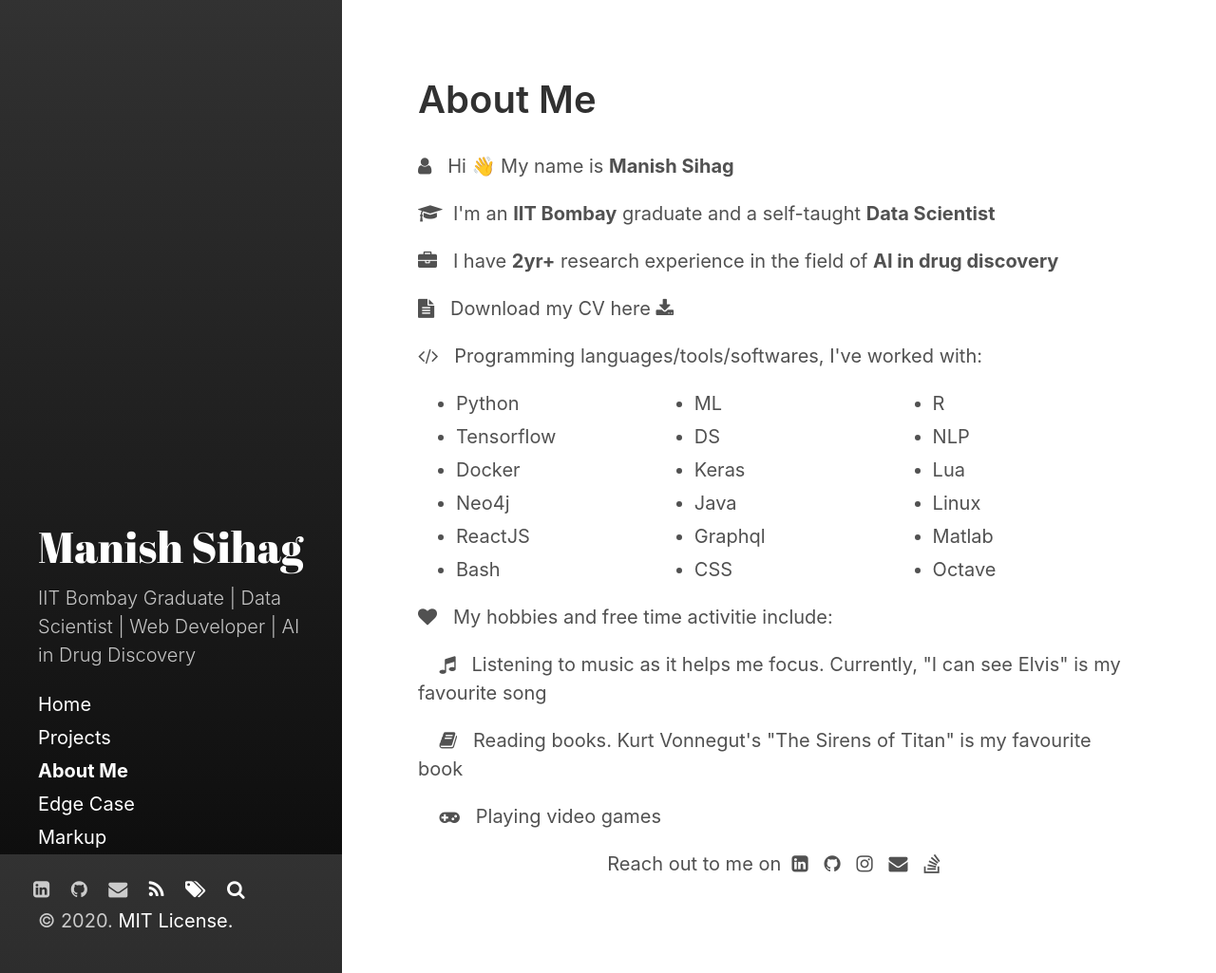
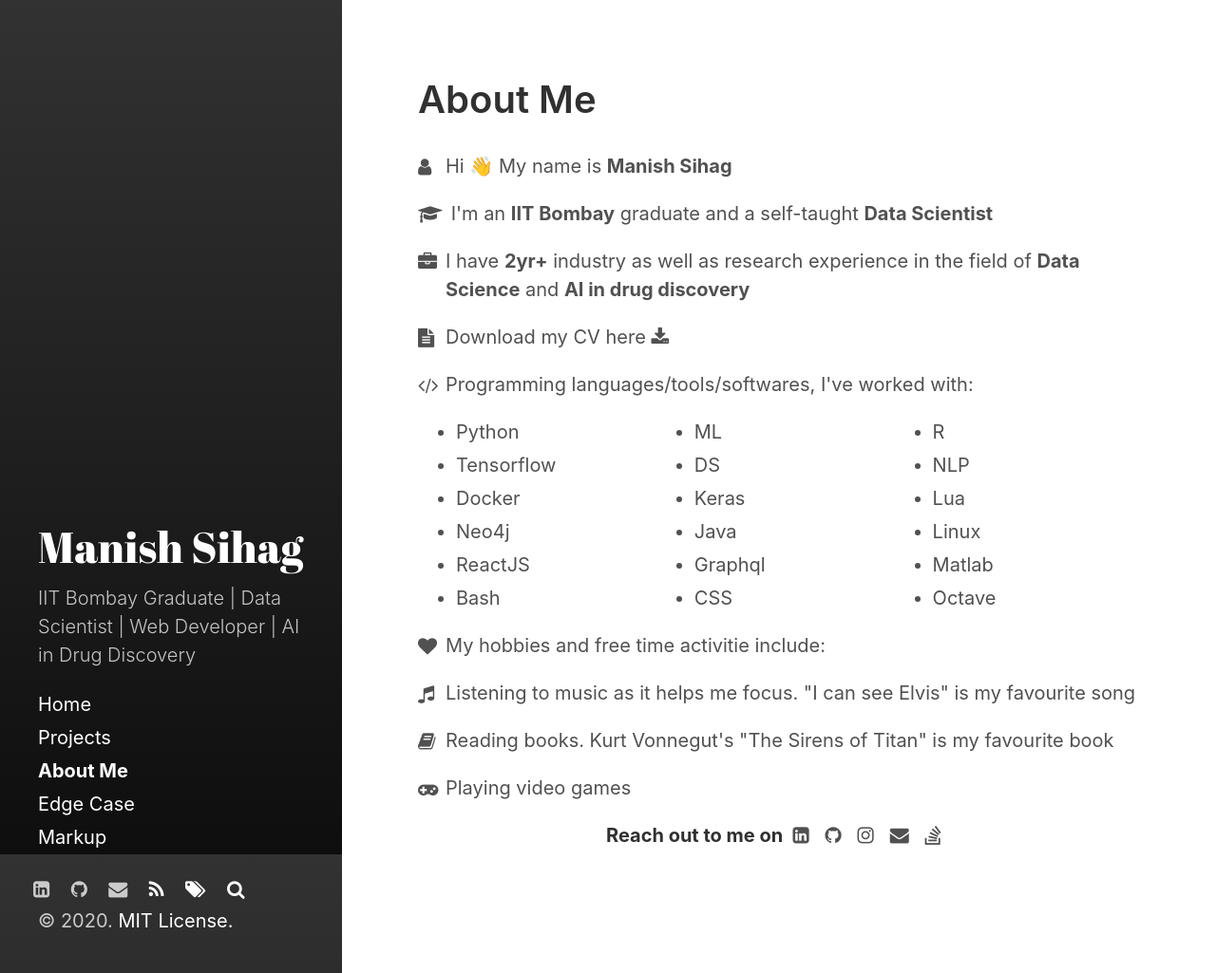
Before and after one commit to kmnis/kmnis.github.io, a Jekyll site: the page built from about-me.md, in a window 1280 px wide and 1025 px high. Shown: the whole window at 95% size. Built offline with Jekyll 4.4.1, drawn with Linux system fonts in a browser that asks for light colours; nearby versions of some CDN libraries.

Commit message:
Formatting added in about me page; css for the same add as well

```diff
--- a/about-me.md
+++ b/about-me.md
@@ -5,27 +5,27 @@ sidebar_link: true
 sidebar_sort_order: 2
 ---
 
-<p></p>
+<p class="about-text"></p>
 
-<p>
-  <span class="fa fa-user"></span>
-  &nbsp;&nbsp;Hi 👋 My name is <b>Manish Sihag</b>
+<p class="about-text">
+  <span class="fa fa-user about-icon"></span>
+  Hi 👋 My name is <b>Manish Sihag</b>
 </p>
-<p>
-  <span class="fa fa-graduation-cap"></span>
+<p class="about-text">
+  <span class="fa fa-graduation-cap about-icon"></span>
   &nbsp;I'm an <b>IIT Bombay</b> graduate and a self-taught <b>Data Scientist</b>
 </p>
-<p>
-  <span class="fa fa-briefcase"></span>
-  &nbsp;&nbsp;I have <b>2yr+</b> research experience in the field of <b>AI in drug discovery</b>
+<p class="about-text">
+  <span class="fa fa-briefcase about-icon"></span>
+  I have <b>2yr+</b> industry as well as research experience in the field of <b> Data Science</b> and <b>AI in drug discovery</b>
 </p>
-<p>
-  <span class="fa fa-file-text"></span>
-  &nbsp;&nbsp;Download my CV here <a href="/files/resume.pdf" style="color: inherit"><span class="fa fa-download"></span></a>
+<p class="about-text">
+  <span class="fa fa-file-text about-icon"></span>
+  Download my CV here <a href="/files/resume.pdf" style="color: inherit"><span class="fa fa-download"></span></a>
 </p>
-<p>
-  <span class="fa fa-code"></span>
-  &nbsp;&nbsp;Programming languages/tools/softwares, I've worked with:
+<p class="about-text">
+  <span class="fa fa-code about-icon"></span>
+  Programming languages/tools/softwares, I've worked with:
   <div style="float: left; width: 33%">
     <ul>
       <li>Python</li>
@@ -58,24 +58,24 @@ sidebar_sort_order: 2
   </div>
 </p>
 
-<p>
-  <span class="fa fa-heart"></span>
-  &nbsp;&nbsp;My hobbies and free time activitie include:</p>
-<p>
-  &nbsp;&nbsp;&nbsp;&nbsp;<span class="fa fa-music"></span>
-  &nbsp;&nbsp;Listening to music as it helps me focus. Currently, "I can see Elvis" is my favourite song
+<p class="about-text">
+  <span class="fa fa-heart about-icon"></span>
+  My hobbies and free time activitie include:</p>
+<p class="about-text">
+  <span class="fa fa-music about-icon"></span>
+  Listening to music as it helps me focus. "I can see Elvis" is my favourite song
 </p>
-<p>
-  &nbsp;&nbsp;&nbsp;&nbsp;<span class="fa fa-book"></span>
-  &nbsp;&nbsp;Reading books. Kurt Vonnegut's "The Sirens of Titan" is my favourite book
+<p class="about-text">
+  <span class="fa fa-book about-icon"></span>
+  Reading books. Kurt Vonnegut's "The Sirens of Titan" is my favourite book
 </p>
-<p>
-  &nbsp;&nbsp;&nbsp;&nbsp;<span class="fa fa-gamepad"></span>
-  &nbsp;&nbsp;Playing video games
+<p class="about-text">
+  <span class="fa fa-gamepad about-icon"></span>
+  Playing video games
 </p>
 
 <p style="text-align: center;">
-  Reach out to me on&nbsp;
+  <strong>Reach out to me on&nbsp;</strong>
   <a href="https://www.linkedin.com/in/manish-sihag/"
     style="color: inherit" title="Linkedin" aria-label="Linkedin">
     <span class="fa fa-linkedin-square"></span>
@@ -98,7 +98,7 @@ sidebar_sort_order: 2
   </a>&nbsp;
 </p>
 
-<!-- <img style="float: left;" src="/assets/img/blackstar.svg" />&nbsp;&nbsp;&nbsp;\f005 Hey there! I'm <strong>Manish</strong>, an <strong>IIT Bombay</strong> graduate and a self-taught
+<!-- <img style="float: left;" src="/assets/img/blackstar.svg" />&nbsp;\f005 Hey there! I'm <strong>Manish</strong>, an <strong>IIT Bombay</strong> graduate and a self-taught
 <strong>Data Scientist</strong>. I have been doing research in the field of drug discovery
 using AI by combining my knowledge in Chemical Engineering from B.Tech and passion for
 AI. With more than two year of industry experience, I am inclined towards a research career
--- a/assets/css/main.scss
+++ b/assets/css/main.scss
@@ -4,3 +4,22 @@
 ---
 
 @import "hydeout";
+
+#aboutme-section {
+    font-size: 19px;
+  }
+
+  .about-text {
+    position: relative;
+    margin-left: 29px;
+  }
+
+  .about-icon {
+    position: absolute;
+    left: -29px;
+    margin-top: 6px;
+  }
+
+  #aboutme-section p:last-child {
+    margin-bottom: 0;
+  }
```
